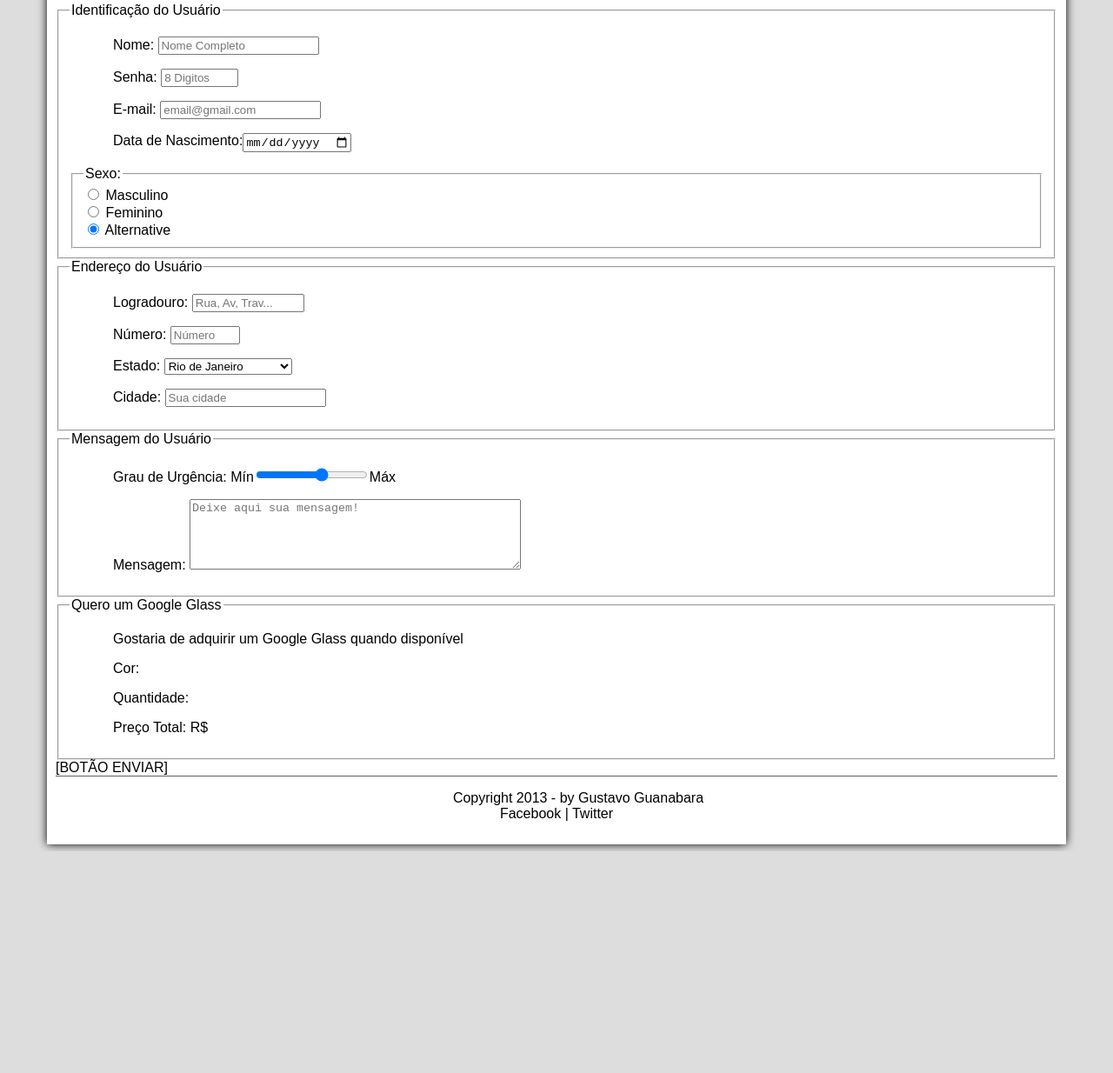
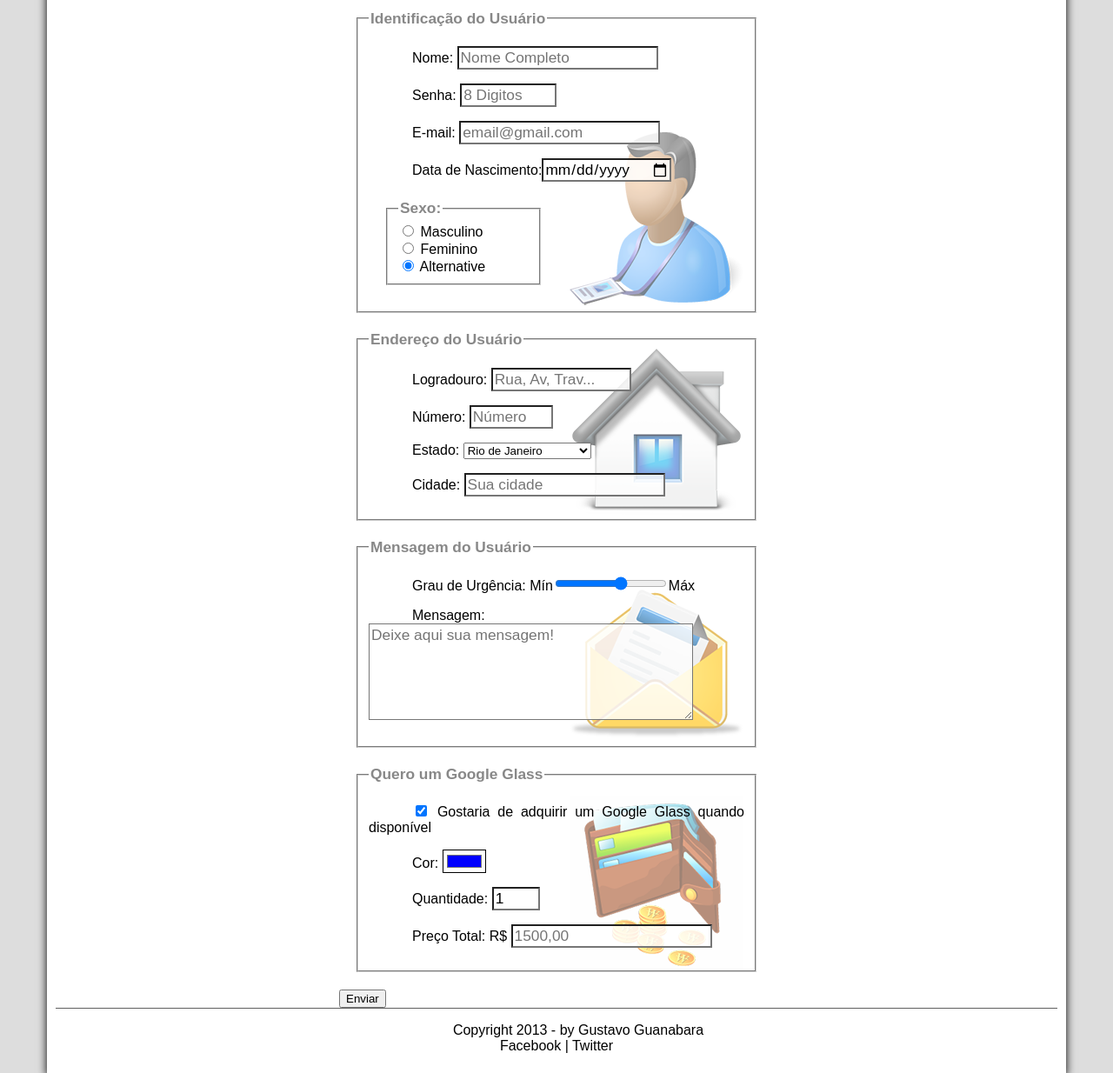
Before and after one commit to ThamiresOD/CursoEmVideo_Html5, a plain HTML site: page HTML5_Projeto-Glass/fale-conosco.html in a window 1280 px wide. Shown: the part 303-1537 px from the top of the page at 87% size. Before the commit the page ends 1282 px from the top, so only its background shows below. Drawn offline with Linux system fonts and the light colour scheme.

Commit message:
Projeto-Glass FINALIZADO!

```diff
--- a/HTML5_Projeto-Glass/_css/estilo.css
+++ b/HTML5_Projeto-Glass/_css/estilo.css
@@ -217,6 +217,21 @@ table#tabela_spec caption span {
 
 }
 
+#video01 {
+    display: block;
+    position: relative;
+    margin: auto;
+    margin-bottom: 5px;
+}
+
+
+#video02 {
+    display: block;
+    position: relative;
+    margin: auto;
+    margin-bottom: 5px;
+}
+
 aside#lateral {
     display: block;
     width: 26vw; /*Alteração para vw para responsividade!*/
--- a/HTML5_Projeto-Glass/_css/form.css
+++ b/HTML5_Projeto-Glass/_css/form.css
@@ -0,0 +1,49 @@
+@charset "UTF-8";
+
+form {
+    width: 500px;
+    margin: auto;
+}
+
+input, textarea {
+    font-family: sans-serif;
+    font-weight: normal;
+    font-size: 13pt;
+    background-color: rgba(255, 255, 255, .8);
+}
+
+input:hover, textarea:hover {
+    background-color: #ddd;
+}
+
+legend {
+    color: #888;
+    font-weight: bold;
+    font-size: 13pt;
+    font-family: sans-serif;
+}
+
+fieldset {
+    border-color: #cecece;
+    margin: 20px;
+}
+
+fieldset#sexo {
+    width: 150px;
+}
+
+fieldset#usuario {
+    background: url("../_imagens/icone-contato.png") no-repeat 95% 95%;
+}
+
+fieldset#endereco {
+    background: url("../_imagens/icone-endereco.png") no-repeat 95% 95%;
+}
+
+fieldset#mensagem {
+    background: url("../_imagens/icone-mensagem.png") no-repeat 95% 95%;
+}
+
+fieldset#pedido {
+    background: url("../_imagens/icone-pagamento.png") no-repeat 95% 95%;
+}
--- a/HTML5_Projeto-Glass/fale-conosco.html
+++ b/HTML5_Projeto-Glass/fale-conosco.html
@@ -7,8 +7,17 @@
     <title>Tudo sobre Google Glass</title>
     <link rel="stylesheet" type="text/css" href="./_css/estilo.css" />
     <link rel="stylesheet" type="text/css" href="./_css/form.css" />
+    <script src="./_javascript/funcoes.js"></script>
+    <script>
+        function calcTotal() {
+            var qtd = parseInt(document.getElementById('cQtd').value);
+            tot = qtd * 1500;
+            document.getElementById('cTot').value = tot;
+        }
+    </script>
 </head>
-<script src="./_javascript/funcoes.js"></script>
+
+
 
 <body>
     <div id="interface">
@@ -52,9 +61,9 @@
                     </hgroup>
                 </header>
 
-                <form method="post" id="fContato" action="mailto:contato@cursoemvideo.com">
-                    <fieldset>
-                        <legend id="usuario">Identificação do Usuário</legend>
+                <form method="post" id="fContato" action="mailto:contato@cursoemvideo.com" oninput="calcTotal();">
+                    <fieldset id="usuario">
+                        <legend>Identificação do Usuário</legend>
                         <p><label for="cNome">Nome:</label> <input type="text" name="tNome" id="cNome" size="20"
                                 maxlength="30" placeholder="Nome Completo" /></p>
                         <p><label for="cSenha">Senha:</label> <input type="password" name="tSenha" id="cSenha" size="8"
@@ -63,7 +72,7 @@
                                 maxlength="40" placeholder="email@gmail.com" /></p>
                         <p>Data de Nascimento:<input type="date" name="tData" id="cData" /></p>
 
-                        <fieldset>
+                        <fieldset id="sexo">
                             <legend>Sexo:</legend>
                             <input type="radio" name="tSexo" id="cMasc" /> <label for="cMasc">Masculino</label></br>
 
@@ -74,8 +83,8 @@
                         </fieldset>
                     </fieldset>
 
-                    <fieldset>
-                        <legend id="endereco">Endereço do Usuário</legend>
+                    <fieldset id="endereco">
+                        <legend>Endereço do Usuário</legend>
                         <p><label for="cEnd">Logradouro:</label> <input type="text" name="tEnd" id="cEnd" size="13"
                                 maxlength="80" placeholder="Rua, Av, Trav..." /></p>
                         <p><label for="cNum">Número:</label> <input type="number" name="tNum" id="cNum" min="0"
@@ -97,7 +106,9 @@
                         </p>
                         </select>
                         <p><label for="cCid">Cidade:</label>
-                        <input type="text" name="tCid" id="cCid" maxlength="40" size="20" placeholder="Sua cidade" list="cidade"/></p>
+                            <input type="text" name="tCid" id="cCid" maxlength="40" size="20" placeholder="Sua cidade"
+                                list="cidade" />
+                        </p>
                         <datalist id="cidade">
                             <option value="Rio de Janeiro"></option>
                             <option value="Nova Friburgo"></option>
@@ -106,25 +117,35 @@
                         </datalist>
                     </fieldset>
 
-                    <fieldset>
-                        <legend id="mensagem">Mensagem do Usuário</legend>
+                    <fieldset id="mensagem">
+                        <legend>Mensagem do Usuário</legend>
 
                         <p><label for="cUrg">Grau de Urgência:</label>
-                        Mín<input type="range" name="tUrg" id="cUrg" min="0" max="10" step="2">Máx</p>
+                            Mín<input type="range" name="tUrg" id="cUrg" min="0" max="10" step="2">Máx</p>
                         <p><label for="cMsg">Mensagem:</label>
-                        <textarea nome="tMsg" id="cMsg" cols="45" rows="5" placeholder="Deixe aqui sua mensagem!"></textarea></p>
+                            <textarea nome="tMsg" id="cMsg" cols="35" rows="5"
+                                placeholder="Deixe aqui sua mensagem!"></textarea>
+                        </p>
                     </fieldset>
 
-                    <fieldset>
-                        <legend id="pedido">Quero um Google Glass</legend>
+                    <fieldset id="pedido">
+                        <legend>Quero um Google Glass</legend>
 
-                        <p><label for="cPed">Gostaria de adquirir um Google Glass quando disponível</label></p>
-                        <p><label for="cCor">Cor:</label></p>
-                        <p><label for="cQtd">Quantidade:</label></p>
-                        <p><label for="cTot">Preço Total: R$</label></p>
+                        <p><input type="checkbox" name="tPed" id="cPed" checked />
+                            <label for="cPed">Gostaria de adquirir um Google Glass quando disponível</label>
+                        </p>
+                        <p><label for="cCor">Cor:</label>
+                            <input type="color" name="tCor" id="cCor" value="#0000FF" />
+                        </p>
+                        <p><label for="cQtd">Quantidade:</label>
+                            <input type="number" name="tQtd" id="cQtd" min="1" max="5" value="1" />
+                        </p>
+                        <p><label for="cTot">Preço Total: R$</label>
+                            <input type="text" name="tTot" id="cTot" placeholder="1500,00" readonly />
+                        </p>
                     </fieldset>
 
-                    [BOTÃO ENVIAR]
+                    <button>Enviar</button>
                 </form>
             </article>
         </section>
```
Also changed, not shown: HTML5_Projeto-Glass/fotos.html (+18 -1 lines), HTML5_Projeto-Glass/google-glass.html (+40 -10 lines), HTML5_Projeto-Glass/index.html (+19 -6 lines), HTML5_Projeto-Glass/multimidia.html (+20 -1 lines), HTML5_Projeto-Glass/specs.html (+18 -1 lines).
